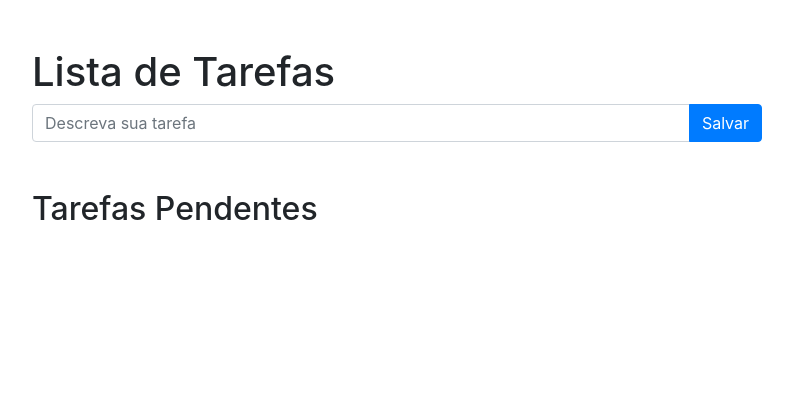
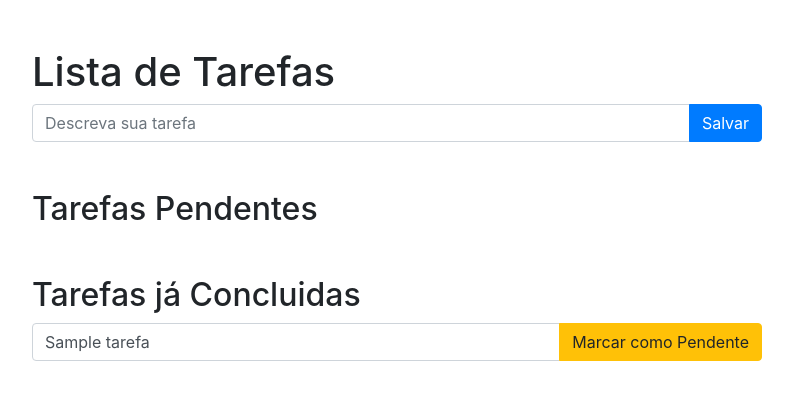
Before and after one commit to pythonprobr/django-pro, a Django app: page /tarefas/ in a window 1280 px wide. Shown: the top 400 px of the page, without its empty margins (243-1036 px from the left). Run offline with Django 3.2, Linux system fonts and the light colour scheme; tables that the repository leaves empty hold one stand-in row (values such as "Sample post"); some libraries are stand-ins or nearby versions.

Commit message:
Implementada lista de tarefas pendentes
close #5
close #8
close #6

```diff
--- a/webdev/tarefas/forms.py
+++ b/webdev/tarefas/forms.py
@@ -7,3 +7,9 @@
     class Meta:
         model = Tarefa
         fields = ['nome']
+
+
+class TarefaForm(ModelForm):
+    class Meta:
+        model = Tarefa
+        fields = ['nome', 'feita']
--- a/webdev/tarefas/templates/tarefas/home.html
+++ b/webdev/tarefas/templates/tarefas/home.html
@@ -29,16 +29,37 @@
             <h2 class="mt-5">Tarefas Pendentes</h2>
 
             {% for tarefa in tarefas_pendentes %}
-                <form>
-                    <div class="input-group mb-3">
-                        <div class="input-group-prepend">
-                            <div class="input-group-text">
-                                <input type="checkbox" aria-label="Checkbox para tarefa">
-                            </div>
-                        </div>
-                        <input type="text" class="form-control" aria-label="Text input para tarefa" value="{{ tarefa.nome }}">
+               <form action="{% url 'tarefas:detalhe' tarefa_id=tarefa.id %}" method="post">
+                {% csrf_token %}
+                <div class="input-group mb-3">
+                    <input type="text" class="form-control" placeholder="Descreva sua tarefa" required="required"
+                           aria-label="Descreva sua tarefa" name="nome" value="{{ tarefa.nome }}">
+                    <input type="hidden" value="checked" name="feita">
+
+                    <div class="input-group-append">
+                        <button type="submit" class="btn btn-success">Marcar como Feita</button>
                     </div>
-                </form>
+
+                </div>
+            </form>
+
+            {% endfor %}
+
+            <h2 class="mt-5">Tarefas já Concluidas</h2>
+
+            {% for tarefa in tarefas_feitas %}
+               <form action="{% url 'tarefas:detalhe' tarefa_id=tarefa.id %}" method="post">
+                {% csrf_token %}
+                <div class="input-group mb-3">
+                    <input type="text" class="form-control" placeholder="Descreva sua tarefa" required="required"
+                           aria-label="Descreva sua tarefa" name="nome" value="{{ tarefa.nome }}">
+
+                    <div class="input-group-append">
+                        <button type="submit" class="btn btn-warning">Marcar como Pendente</button>
+                    </div>
+
+                </div>
+            </form>
 
             {% endfor %}
 
--- a/webdev/tarefas/urls.py
+++ b/webdev/tarefas/urls.py
@@ -5,5 +5,6 @@
 app_name='tarefas'
 
 urlpatterns=[
-    path('', views.home, name='home')
+    path('', views.home, name='home'),
+    path('<int:tarefa_id>', views.detalhe, name='detalhe'),
 ]
--- a/webdev/tarefas/views.py
+++ b/webdev/tarefas/views.py
@@ -4,7 +4,7 @@
 # Create your views here.
 from django.urls import reverse
 
-from webdev.tarefas.forms import TarefaNovaForm
+from webdev.tarefas.forms import TarefaNovaForm, TarefaForm
 from webdev.tarefas.models import Tarefa
 
 
@@ -16,7 +16,28 @@
             return HttpResponseRedirect(reverse('tarefas:home'))
         else:
             tarefas_pendentes = Tarefa.objects.filter(feita=False).all()
-            return render(request, 'tarefas/home.html', {'form': form, 'tarefas_pendentes': tarefas_pendentes},
-                          status=400)
+            tarefas_feitas = Tarefa.objects.filter(feita=True).all()
+            return render(
+                request, 'tarefas/home.html',
+                {
+                    'form': form,
+                    'tarefas_pendentes': tarefas_pendentes,
+                    'tarefas_feitas': tarefas_feitas,
+                },
+                status=400)
     tarefas_pendentes = Tarefa.objects.filter(feita=False).all()
-    return render(request, 'tarefas/home.html', {'tarefas_pendentes': tarefas_pendentes})
+    tarefas_feitas = Tarefa.objects.filter(feita=True).all()
+    return render(request, 'tarefas/home.html',
+                  {
+                      'tarefas_pendentes': tarefas_pendentes,
+                      'tarefas_feitas': tarefas_feitas,
+                  }
+                  )
+
+
+def detalhe(request, tarefa_id):
+    tarefa = Tarefa.objects.get(id=tarefa_id)
+    form = TarefaForm(request.POST, instance=tarefa)
+    if form.is_valid():
+        form.save()
+    return HttpResponseRedirect(reverse('tarefas:home'))
```
Also changed, not shown: webdev/tarefas/tests/test_edicao_de_tarefa.py (added, +45 -0 lines), webdev/tarefas/tests/test_tarefas_get.py (+17 -2 lines).
